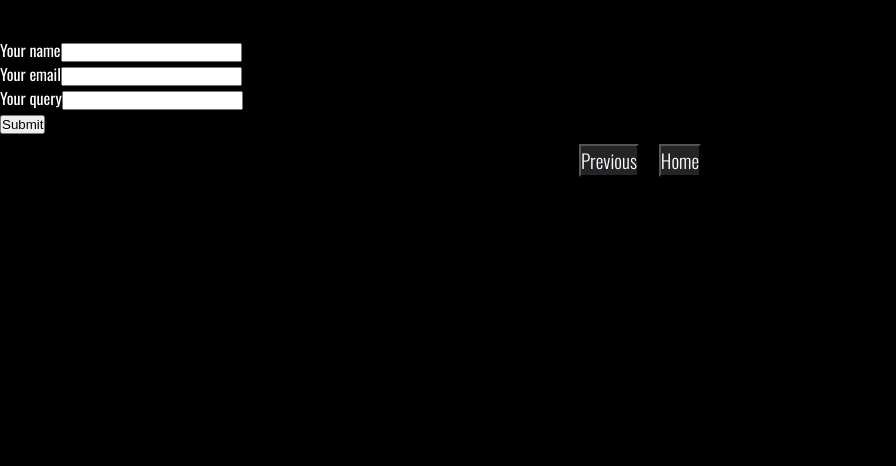
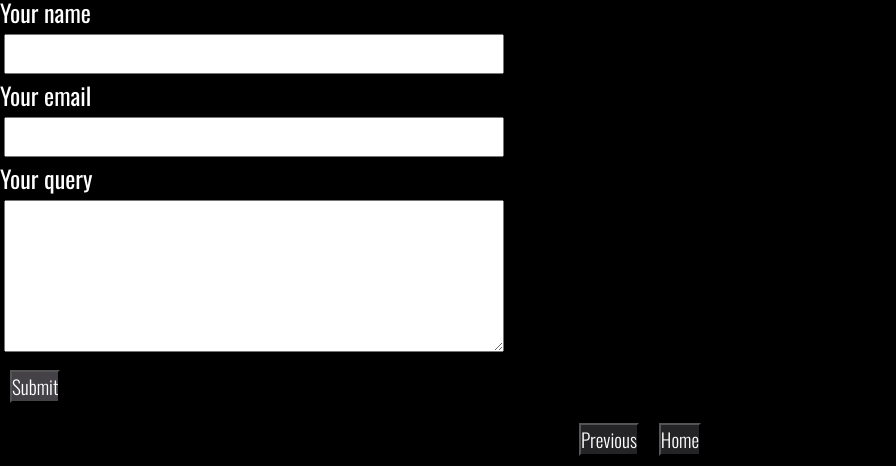
Before and after one commit to elamont174/prismtheatre, a plain HTML site: page contact-us.html in a window 1280 px wide. Shown: the part 613-1079 px from the top of the page, without its empty margins (0-896 px from the left). Before the commit the page ends 800 px from the top, so only its background shows below. Drawn offline with nearby package versions, Linux system fonts and the light colour scheme.

Commit message:
Style contact form to be more user friendly

```diff
--- a/assets/style.css
+++ b/assets/style.css
@@ -137,6 +137,36 @@ font-size: 150%;
     max-width: 100vw;
 }
 
+/*Contact us page*/
+
+#contactus {
+    display: flex;
+    top: 0;
+    left: 40%;
+    right: 40%;
+}
+
+.contactbox {
+    width: 500px;
+    min-height: 40px;
+    margin: 3.5px;
+}
+
+label.contactlabel {
+    font-size: 150%;
+    display: flex;
+    align-items: center;
+}
+
+button#contactbox-submit {
+    background-color: #444247;
+        color: white;
+        font-family: 'Oswald', sans-serif;
+        margin: 10px;
+        font-weight: 300;
+        font-size: 120%;
+}
+
 /* FOOTER */
 
 /*Social media on home page*/
--- a/contact-us.html
+++ b/contact-us.html
@@ -27,13 +27,21 @@
     <!--Header-->
     <header><img src="assets/images/prism-square.png" alt="Prism Theatre logo"></header>
     <!--Main content-->
-    <main><h3>Contact us</h3></main>
-    <form action="https://formdump.codeinstitute.net" method="POST" target="_blank">
-    <label for="name">Your name<input type="text" name="name" required><br>
-    <label for="emailaddress">Your email<input type="email"  name="emailaddress" required><br>
-    <label for="query">Your query<input type="text" name="query" required><br>
-    <button type="submit">Submit</button>
-    </form>
+    <main><h1>Contact us</h1></main>
+    <section id="contactus"><form action="https://formdump.codeinstitute.net" method="POST" target="_blank" id="">
+    <label for="name" class="contactlabel">Your name</label>
+    <input type="text" name="name" class="contactbox" required>
+    <br>
+    <label for="emailaddress" class="contactlabel">Your email</label>
+    <input type="email"  name="emailaddress" class="contactbox" required>
+    <br>
+    <label for="query" class="contactlabel">Your query</label>
+    <textarea rows="10" columns="100" type="text" name="query" class="contactbox" id="contactbox-query" required></textarea>
+    <br>
+    <button type="submit" id="contactbox-submit">Submit</button>
+        </form>
+    </section>
+
     <!--Footer-->
     <footer class="nav">
     <button type="button" class="navigation"><a href="future-shows.html">Previous</a></button>
```
